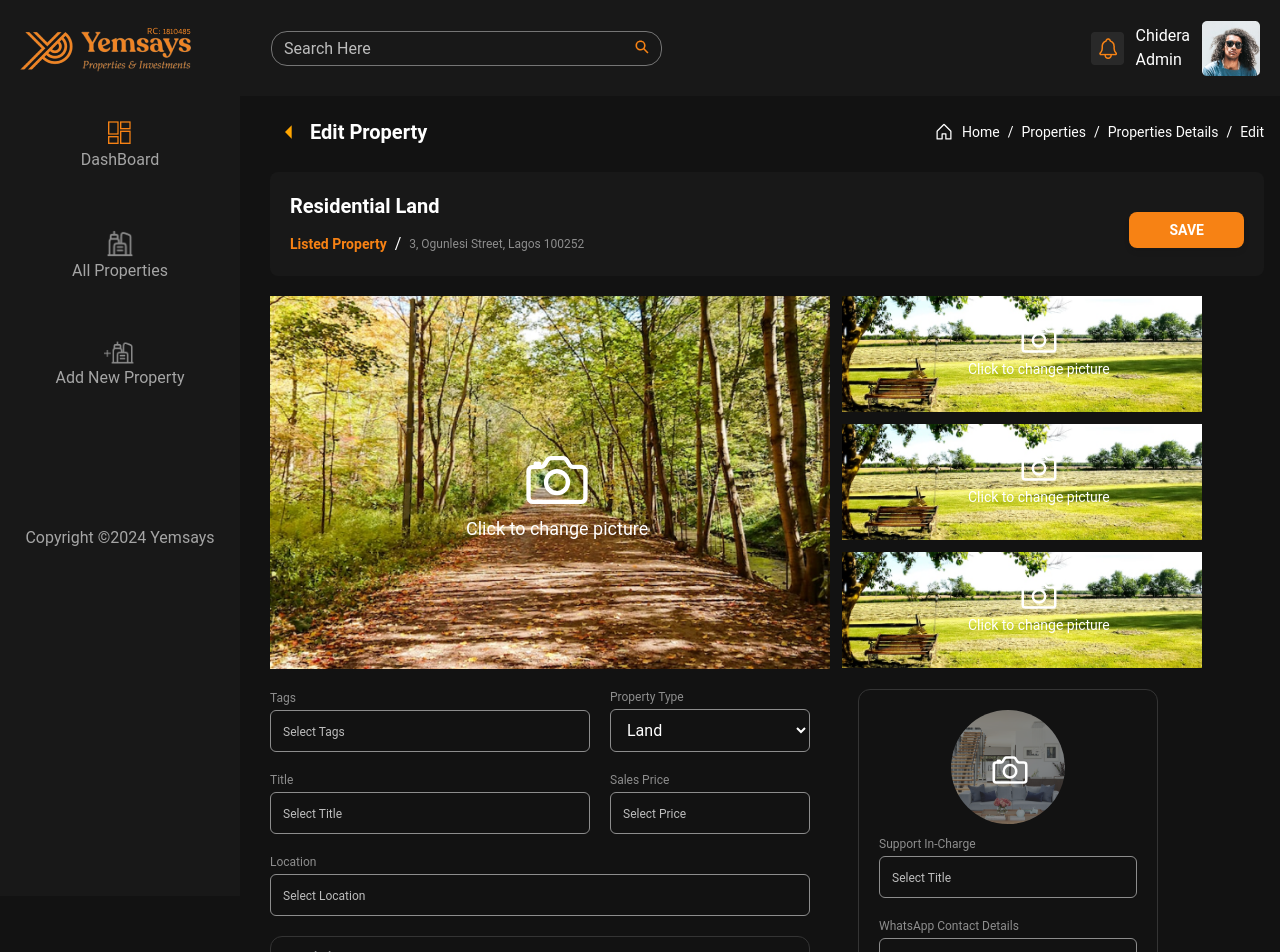
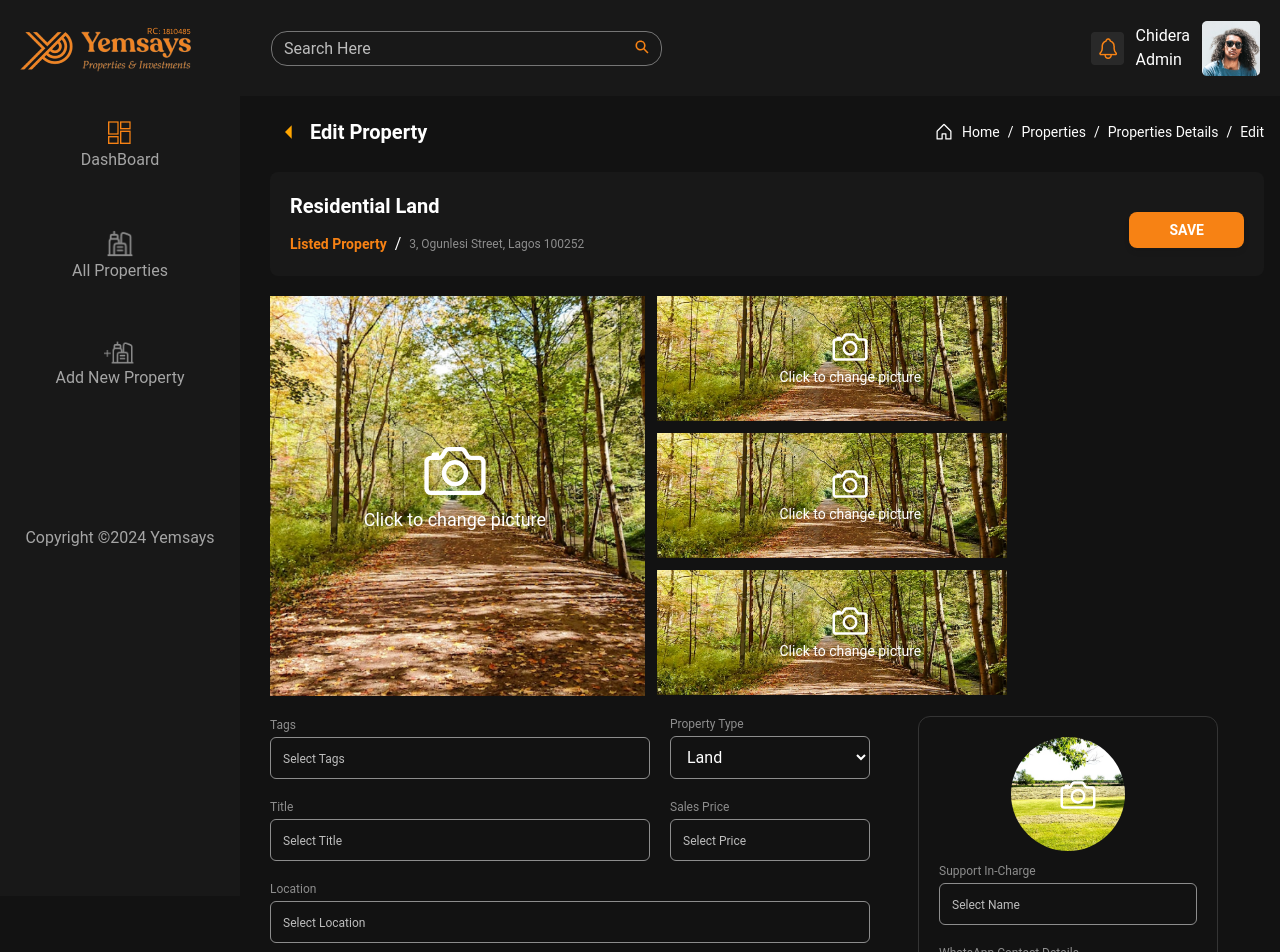
Before and after one commit to Benjamin-chidera/client, a React (Vite) app: page /admin/edit-property in a window 1280 px wide. Shown: the top 952 px of the page. Built offline with nearby package versions, Linux system fonts and the light colour scheme.

Commit message:
refact: made some changes on the admin dashboard

```diff
--- a/src/App.css
+++ b/src/App.css
@@ -1,4 +1,272 @@
-body{
-    background: #121212;
-    color: white !important;
+body {
+  background: #121212;
+  color: white !important;
 }
+
+@media (min-width: 320px) {
+  .pic-one {
+    width: 170px;
+    height: 205px;
+    max-width: 100%;
+  }
+
+  .pic-two {
+    width: 160px;
+    height: 60px;
+    max-width: 100%;
+  }
+}
+
+@media (min-width: 425px) {
+  .pic-one {
+    width: 180px;
+    height: 250px;
+    max-width: 100%;
+  }
+
+  .pic-two {
+    width: 200px;
+    height: 75px;
+    max-width: 100%;
+  }
+
+  .tags {
+    width: 190px !important;
+  }
+
+  .location {
+    width: 380px !important;
+  }
+
+  /* .sales {
+    width: 380px !important;
+  } */
+}
+
+@media (min-width: 720px) {
+  .pic-one {
+    width: 225px;
+    height: 250px;
+    max-width: 100%;
+  }
+
+  .pic-two {
+    width: 210px;
+    height: 75px;
+    max-width: 100%;
+  }
+
+  .tags {
+    width: 230px !important;
+    max-width: 100%;
+  }
+
+  .location {
+    width: 450px !important;
+    max-width: 100%;
+  }
+
+
+  .pic-one-cam {
+    top: 20% !important;
+    left: 15% !important;
+  }
+
+  .pic-two-cam {
+    top: 5% !important;
+    left: 20% !important;
+
+  }
+
+  .sales-cam {
+    top: 33% !important;
+    left: 43% !important;
+  }
+}
+
+@media (min-width: 768px) {
+  .pic-one {
+    width: 220px;
+    height: 300px;
+    max-width: 100%;
+  }
+
+  .pic-two {
+    width: 250px;
+    height: 92px;
+    max-width: 100%;
+  }
+
+  .tags {
+    width: 240px !important;
+  }
+
+  .location {
+    width: 480px !important;
+  }
+
+  /* .sales {
+    width: 480px !important;
+  } */
+
+  .pic-one-cam {
+    top: 30% !important;
+    left: 10% !important;
+  }
+
+  .pic-two-cam {
+    top: 20% !important;
+    left: 25% !important;
+  }
+
+  .sales-cam {
+    top: 30% !important;
+    left: 45% !important;
+  }
+}
+
+@media (min-width: 1024px) {
+  .pic-one {
+    width: 375px;
+    height: 400px;
+    max-width: 100%;
+  }
+
+  .pic-two {
+    width: 350px;
+    height: 125px;
+    max-width: 100%;
+  }
+
+  .tags {
+    width: 380px !important;
+  }
+
+  .location {
+    width: 600px !important;
+  }
+
+  /* .sales {
+    width: 600px !important;
+  } */
+
+  .pic-one-cam {
+    top: 35% !important;
+    left: 25% !important;
+  }
+
+  .pic-two-cam {
+    top: 25% !important;
+    left: 35% !important;
+  }
+
+  .sales-cam {
+    top: 33% !important;
+    left: 46% !important;
+  }
+}
+
+@media (min-width: 1320px) {
+  .pic-one {
+    width: 550px;
+    height: 400px;
+    max-width: 100%;
+  }
+
+  .pic-two {
+    width: 480px;
+    height: 125px;
+    max-width: 100%;
+  }
+
+  .tags {
+    width: 380px !important;
+  }
+
+  .location {
+    width: 600px !important;
+  }
+
+  .pic-one-cam {
+    top: 40% !important;
+    left: 35% !important;
+  }
+
+  .pic-two-cam {
+    top: 25% !important;
+    left: 35% !important;
+  }
+
+  .sales-cam {
+    top: 33% !important;
+    left: 43% !important;
+  }
+}
+
+@media (min-width: 1440px) {
+  .pic-one {
+    width: 700px !important;
+    height: 500px !important;
+  }
+
+  .pic-two {
+    width: 440px !important;
+    height: 158.5px !important;
+  }
+
+  .pic-one-cam {
+    top: 40% !important;
+    left: 40% !important;
+  }
+
+  .tags {
+    width: 480px !important;
+  }
+
+  .location {
+    width: 700px !important;
+  }
+
+  /* .sales {
+    width: 400px !important;
+  } */
+
+  .sales-cam {
+    top: 30% !important;
+    left: 45% !important;
+  }
+}
+
+@media (min-width: 2560px) {
+  .pic-one {
+    width: 800px !important;
+    height: 600px !important;
+  }
+
+  .pic-two {
+    width: 500px !important;
+    height: 192px !important;
+  }
+
+  .pic-one-cam {
+    top: 40% !important;
+    left: 40% !important;
+  }
+
+  .tags {
+    width: 580px !important;
+  }
+
+  .location {
+    width: 800px !important;
+  }
+
+  /* .sales {
+    width: 450px !important;
+  } */
+
+  .sales-cam {
+    top: 30% !important;
+    left: 45% !important;
+  }
+}
--- a/src/App.jsx
+++ b/src/App.jsx
@@ -10,6 +10,7 @@ import { EditProperty } from "./pages/admin/EditProperty";
 import { SignUp } from "./pages/admin/SignUp";
 import { SignIn } from "./pages/admin/signIn";
 import { Unsold } from "./components/Modal/Admin/Unsold";
+import { ErrorPage } from "./pages/admin/ErrorPage";
 
 function App() {
   return (
@@ -24,6 +25,7 @@ function App() {
             <Route path="add-new-properties" element={<AddNewProperty />} />
             <Route path="propertyDetails" element={<PropertyDetails />} />
             <Route path="edit-property" element={<EditProperty />} />
+          <Route path="*" element={<ErrorPage />} />
           </Route>
           <Route path="admin/signUp" element={<SignUp />} />
           <Route path="admin/signIn" element={<SignIn />} />
--- a/src/pages/admin/EditProperty.jsx
+++ b/src/pages/admin/EditProperty.jsx
@@ -1,4 +1,4 @@
-import React from "react";
+import React, { useState } from "react";
 import { RiArrowDropLeftFill } from "react-icons/ri";
 import { PiHouse } from "react-icons/pi";
 import { Link } from "react-router-dom";
@@ -15,8 +15,37 @@ import { FaRegSquare } from "react-icons/fa";
 import { IoBedOutline } from "react-icons/io5";
 import { Button } from "@material-tailwind/react";
 import { IoCameraOutline } from "react-icons/io5";
+import ReactPlayer from "react-player";
 
 export const EditProperty = () => {
+  const [imgPreview, setImgPreview] = useState({
+    img1: d1,
+    img2: d1,
+    img3: d1,
+    img4: d1,
+    img5: d1,
+    avatar: d2,
+    video:
+      "https://res.cloudinary.com/dlb8nbz13/video/upload/c_scale,h_390,q_91,w_618/v1706177257/WhatsApp_Video_2024-01-25_at_11.05.54_eb4762c7_paf2hg.mp4",
+  });
+
+  const handleChange = (e) => {
+    // Handle changes if needed
+  };
+
+  const handleImage = (id) => {
+    let fileInput = document.getElementById(id);
+    fileInput.click();
+    fileInput.onchange = (e) => {
+      const file = e.target.files[0];
+      if (file) {
+        setImgPreview((prevState) => ({
+          ...prevState,
+          [id]: URL.createObjectURL(file),
+        }));
+      }
+    };
+  };
 
   const handleEdit = (e) => {
     e.preventDefault();
@@ -68,13 +97,24 @@ export const EditProperty = () => {
 
           <section className="flex gap-3">
             <div className=" relative cursor-pointer">
+              <div onClick={() => handleImage("img1")} className="pic-one">
+                <input
+                  type="file"
+                  style={{ display: "none" }}
+                  accept="image/*"
+                  id="img1"
+                  onChange={handleChange} // If you need handleChange, you can keep it here
+                />
+                {imgPreview.img1 && (
                   <img
-                src={d1}
-                alt=""
-                className=" object-cover w-[176px] h-[224px] md:w-[560px] md:h-[373px] relative"
+                    src={imgPreview.img1}
+                    alt="Preview"
+                    className="w-full h-full object-cover"
                   />
+                )}
+              </div>
 
-              <div className="text-center absolute top-[40%] left-[20%] md:top-[40%] md:left-[35%]">
+              <div className="text-center absolute top-[40%] left-[20%] md:top-[40%] md:left-[35%] pic-one-cam">
                 <IoCameraOutline className="w-[40px] h-[40px] md:w-[70px] mx-auto md:h-[70px]" />
                 <p className="text-[10px] md:text-lg">
                   Click to change picture
@@ -82,15 +122,27 @@ export const EditProperty = () => {
               </div>
             </div>
 
-            <div className=" object-cover flex flex-col gap-3">
+            <div className=" flex flex-col gap-3 max-w-full">
               <div className=" relative cursor-pointer">
+                {/* img-col-1 */}
+                <div onClick={() => handleImage("img2")} className="pic-two">
+                  <input
+                    type="file"
+                    style={{ display: "none" }}
+                    accept="image/*"
+                    id="img2"
+                    onChange={handleChange}
+                  />
+                  {imgPreview.img2 && (
                     <img
-                  src={d2}
-                  alt=""
-                  className=" object-cover w-[176px] h-[66px] md:w-[360px] md:h-[116px] relative"
+                      src={imgPreview.img2}
+                      alt="Preview"
+                      className="w-full h-full object-cover"
                     />
+                  )}
+                </div>
 
-                <div className="text-center absolute top-[20%] left-[20%] md:top-[20%] md:left-[35%]">
+                <div className="text-center absolute top-[20%] left-[20%] md:top-[20%] md:left-[35%] pic-two-cam">
                   <IoCameraOutline className="w-[20px] h-[20px] md:w-[40px] mx-auto md:h-[40px]" />
                   <p className="text-[10px] md:text-sm">
                     Click to change picture
@@ -98,13 +150,25 @@ export const EditProperty = () => {
                 </div>
               </div>
               <div className=" relative cursor-pointer">
+                {/* img-col-2 */}
+                <div onClick={() => handleImage("img3")} className="pic-two">
+                  <input
+                    type="file"
+                    style={{ display: "none" }}
+                    accept="image/*"
+                    id="img3"
+                    onChange={handleChange}
+                  />
+                  {imgPreview.img3 && (
                     <img
-                  src={d2}
-                  alt=""
-                  className=" object-cover w-[176px] h-[66px] md:w-[360px] md:h-[116px] relative"
+                      src={imgPreview.img3}
+                      alt="Preview"
+                      className="w-full h-full object-cover"
                     />
+                  )}
+                </div>
 
-                <div className="text-center absolute top-[20%] left-[20%] md:top-[20%] md:left-[35%]">
+                <div className="text-center absolute top-[20%] left-[20%] md:top-[20%] md:left-[35%] pic-two-cam">
                   <IoCameraOutline className="w-[20px] h-[20px] md:w-[40px] mx-auto md:h-[40px]" />
                   <p className="text-[10px] md:text-sm">
                     Click to change picture
@@ -112,13 +176,25 @@ export const EditProperty = () => {
                 </div>
               </div>
               <div className=" relative cursor-pointer">
+                {/* img-col-3 */}
+                <div onClick={() => handleImage("img4")} className="pic-two">
+                  <input
+                    type="file"
+                    style={{ display: "none" }}
+                    accept="image/*"
+                    id="img4"
+                    onChange={handleChange}
+                  />
+                  {imgPreview.img4 && (
                     <img
-                  src={d2}
-                  alt=""
-                  className=" object-cover w-[176px] h-[66px] md:w-[360px] md:h-[116px] relative"
+                      src={imgPreview.img4}
+                      alt="Preview"
+                      className="w-full h-full object-cover"
                     />
+                  )}
+                </div>
 
-                <div className="text-center absolute top-[20%] left-[20%] md:top-[20%] md:left-[35%]">
+                <div className="text-center absolute top-[20%] left-[20%] md:top-[20%] md:left-[35%] pic-two-cam  ">
                   <IoCameraOutline className="w-[20px] h-[20px] md:w-[40px] mx-auto md:h-[40px]" />
                   <p className="text-[10px] md:text-sm">
                     Click to change picture
@@ -137,7 +213,7 @@ export const EditProperty = () => {
                   <label className="text-[#8D8D8D] text-xs">Tags</label>
                   <input
                     type="text"
-                    className=" bg-transparent border rounded-md border-[#8D8D8D] w-[150px] md:w-[320px] py-2 px-3 outline-none my-1 placeholder:text-xs"
+                    className=" bg-transparent border rounded-md border-[#8D8D8D] w-[150px] md:w-[320px] py-2 px-3 outline-none my-1 placeholder:text-xs tags"
                     placeholder="Select Tags"
                   />
                 </div>
@@ -150,6 +226,9 @@ export const EditProperty = () => {
                     id=""
                     className=" bg-transparent border rounded-md border-[#8D8D8D] h-[43px] w-[150px] md:w-[200px] py-2 px-3 outline-none my-1"
                   >
+                    <option value="" className=" bg-black" disabled>
+                      Select Property Type
+                    </option>
                     <option value="" className=" bg-black">
                       Land
                     </option>
@@ -160,13 +239,13 @@ export const EditProperty = () => {
                 </div>
               </section>
 
-              <section className="flex gap-5">
+              <section className="flex  gap-5">
                 <div className="mb-4 flex flex-col">
                   <label className="text-[#8D8D8D] text-xs">Title</label>
 
                   <input
                     type="text"
-                    className=" bg-transparent border rounded-md border-[#8D8D8D] w-[180px] md:w-[320px] py-2 px-3 outline-none my-1 placeholder:text-xs"
+                    className=" bg-transparent border rounded-md border-[#8D8D8D] w-[180px] md:w-[320px] py-2 px-3 outline-none my-1 placeholder:text-xs tags"
                     placeholder="Select Title"
                   />
                 </div>
@@ -176,42 +255,42 @@ export const EditProperty = () => {
 
                   <input
                     type="text"
-                    className=" bg-transparent border rounded-md border-[#8D8D8D] w-[150px] md:w-[200px] py-2 px-3 outline-none my-1 placeholder:text-xs"
+                    className=" bg-transparent max-w-full border rounded-md border-[#8D8D8D] w-[120px] md:w-[200px] py-2 px-3 outline-none my-1 placeholder:text-xs"
                     placeholder="Select Price"
                   />
                 </div>
               </section>
 
-              <div className="mb-4 flex flex-col">
+              <div className="mb-4 flex flex-col max-w-full">
                 <label className="text-[#8D8D8D] text-xs">Location</label>
 
                 <input
                   type="text"
-                  className=" bg-transparent border rounded-md border-[#8D8D8D] w-[350px] md:w-[540px] py-2 px-3 outline-none my-1 placeholder:text-xs"
+                  className=" bg-transparent border rounded-md border-[#8D8D8D] w-[320px] md:w-[540px] max-w-full py-2 px-3 outline-none my-1 placeholder:text-xs location"
                   placeholder="Select Location"
                 />
               </div>
 
-              <div className="border p-3 rounded-xl md:w-[540px] mt-4 border-[#343434] text-sm flex flex-col font-semibold">
+              <div className="border p-3 rounded-xl w-[320px] md:w-[540px] mt-4 border-[#343434] text-sm flex flex-col font-semibold max-w-full location">
                 <div className="mb-4 flex flex-col">
                   <label className="text-[#8D8D8D] text-xs">Description</label>
 
                   <textarea
                     type="text"
-                    className=" bg-transparent border rounded-md border-[#8D8D8D]  py-2 px-3 outline-none my-1 h-[320px] resize-none placeholder:text-xs"
+                    className=" bg-transparent border rounded-md border-[#8D8D8D]  py-2 px-3 outline-none my-1 h-[320px] max-w-full resize-none placeholder:text-xs "
                     placeholder="Select Descriptions..."
                   />
                 </div>
               </div>
 
-              <section className="border p-3 rounded-xl md:w-[540px] mt-4 border-[#343434] text-sm flex flex-col font-semibold">
+              <section className="border p-3 rounded-xl w-[320px] md:w-[540px] max-w-full mt-4 border-[#343434] text-sm flex flex-col font-semibold location">
                 <p className="text-xl mb-5">Features</p>
-                <div className="grid grid-cols-2 md:grid-cols-3 gap-5 place-items-center items-center flex-wrap">
+                <div className="flex justify-center gap-8 items-center flex-wrap">
                   <div className=" relative">
                     <input
                       type="number"
                       className=" bg-transparent border rounded-md border-[#8D8D8D] w-[150px] py-2  outline-none my-1 relative px-6 placeholder:text-xs"
-                      placeholder="Select Bedrooms"
+                      placeholder="Select Bedroom"
                     />
                     <IoBedOutline className="absolute top-4 left-2" />
                   </div>
@@ -219,7 +298,7 @@ export const EditProperty = () => {
                     <input
                       type="number"
                       className=" bg-transparent border rounded-md border-[#8D8D8D] w-[150px] py-2  outline-none my-1 relative px-6 placeholder:text-xs"
-                      placeholder="Select Bathrooms"
+                      placeholder="Select Bathroom"
                     />
                     <LuBath className="absolute top-4 left-2" />
                   </div>
@@ -242,14 +321,32 @@ export const EditProperty = () => {
                 </div>
               </section>
 
-              <div className="border p-3 rounded-xl md:w-[540px] mt-4 border-[#343434] text-sm flex flex-col font-semibold">
+              <div className="border p-3 rounded-xl w-[320px] md:w-[540px] max-w-full  mt-4 border-[#343434] text-sm flex flex-col font-semibold location">
                 <p className="text-xl mb-5">Property Video</p>
                 <div className=" relative cursor-pointer">
-                  <img
-                    src={vi}
-                    alt=""
-                    className=" object-cover w-full h-[224px] md:h-[373px] relative"
+                  <div
+                    onClick={() => handleImage("video")}
+                    className=" object-cover w-full h-[224px] max-w-full md:h-[373px] relative"
+                  >
+                    <input
+                      type="file"
+                      style={{ display: "none" }}
+                      accept="video/*"
+                      id="video"
+                      onChange={handleChange}
                     />
+
+                    {imgPreview.video && (
+                      <div className=" object-cover w-full h-[224px] md:h-[373px] relative">
+                        <ReactPlayer
+                          url={imgPreview.video}
+                          width={"100%"}
+                          height={"100%"}
+                          controls
+                        />
+                      </div>
+                    )}
+                  </div>
 
                   <div className="text-center absolute top-[40%] left-[35%] md:top-[40%] md:left-[30%]">
                     <IoCameraOutline className="w-[40px] h-[40px] md:w-[70px] mx-auto md:h-[70px]" />
@@ -262,17 +359,31 @@ export const EditProperty = () => {
             </section>
 
             <section>
-              <div className="border border-[#343434] w-[340px] md:w-[300px] h-[400px] md:mt-5 p-5 rounded-xl text-center">
+              <div className="border border-[#343434] w-[320px] md:w-[300px] h-[400px] md:mt-5 p-5 rounded-xl text-center sales">
                 {/* sale support */}
 
                 <div className=" relative cursor-pointer">
+                  <div
+                    onClick={() => handleImage("avatar")}
+                    className=" object-cover w-[114px] mx-auto h-[114px] md:h-[114px]  relative rounded-full"
+                  >
+                    <input
+                      type="file"
+                      style={{ display: "none" }}
+                      accept="image/*"
+                      id="avatar"
+                      onChange={handleChange}
+                    />
+                    {imgPreview.avatar && (
                       <img
-                    src={vi}
-                    alt=""
+                        src={imgPreview.avatar}
+                        alt="Preview"
                         className=" object-cover w-[114px] mx-auto h-[114px] md:h-[114px] relative rounded-full"
                       />
+                    )}
+                  </div>
 
-                  <div className="text-center absolute top-[37%] left-[45%] md:top-[35%] md:left-[43%]">
+                  <div className="text-center absolute top-[37%] left-[45%] md:top-[35%] md:left-[43%] sales-cam">
                     <IoCameraOutline className="w-[30px] h-[30px] md:w-[40px] mx-auto md:h-[40px]" />
                   </div>
                 </div>
@@ -285,7 +396,7 @@ export const EditProperty = () => {
                   <input
                     type="text"
                     className=" bg-transparent border rounded-md border-[#8D8D8D]  py-2 px-3 outline-none my-1 placeholder:text-xs"
-                    placeholder="Select Title"
+                    placeholder="Select Name"
                   />
                 </div>
                 <div className="mb-4 flex flex-col mt-3 text-start">
@@ -296,7 +407,7 @@ export const EditProperty = () => {
                   <input
                     type="text"
                     className=" bg-transparent border rounded-md border-[#8D8D8D]  py-2 px-3 outline-none my-1 placeholder:text-xs"
-                    placeholder="Select What'sApp number"
+                    placeholder="Select What'sApp Number"
                   />
                 </div>
                 <div className="mb-4 flex flex-col mt-3 text-start">
```
Also changed, not shown: src/pages/admin/AddNewProperty.jsx (+29 -44 lines), src/pages/admin/ErrorPage.jsx (added, +40 -0 lines), src/pages/admin/PropertyDetails.jsx (+5 -5 lines). Lines whose indentation alone changed are shown as unchanged.
